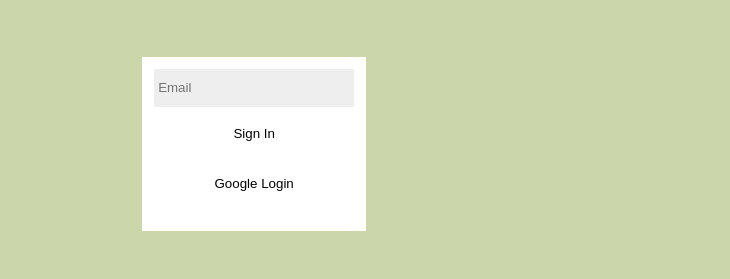
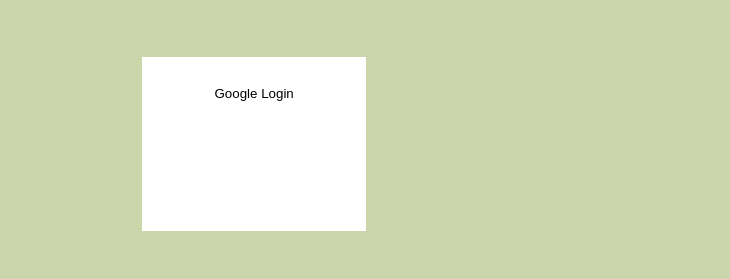
Before and after one commit to agirlcodes/server, a website: page public/index.html in a window 1280 px wide. Shown: the part 261-540 px from the top of the page, 550-1280 px from the left. Drawn offline with nearby package versions, Linux system fonts and the light colour scheme.

Commit message:
removing login from sign up + debug js

```diff
--- a/public/index.html
+++ b/public/index.html
@@ -21,9 +21,9 @@
             </p>
             </article>
             <form id="submission" action="POST">
-                <input type="text" name="useremail" placeholder="Email">
+                <!-- <input type="text" name="useremail" placeholder="Email">
                 <br>
-                <button class="authBtn" id="magicLinkBtn">Sign In</button>
+                <button class="authBtn" id="magicLinkBtn">Sign In</button> -->
                 <button class="authBtn"  id="button">Google Login</button>
             </form>
         </main>
--- a/public/user/script.js
+++ b/public/user/script.js
@@ -223,7 +223,7 @@
         })
         // .then(res => res.json())
         location.reload()
-        .then(alert("you have submitted a task"))
+        // .then(alert("you have submitted a task"))
       }
 
     })
```
